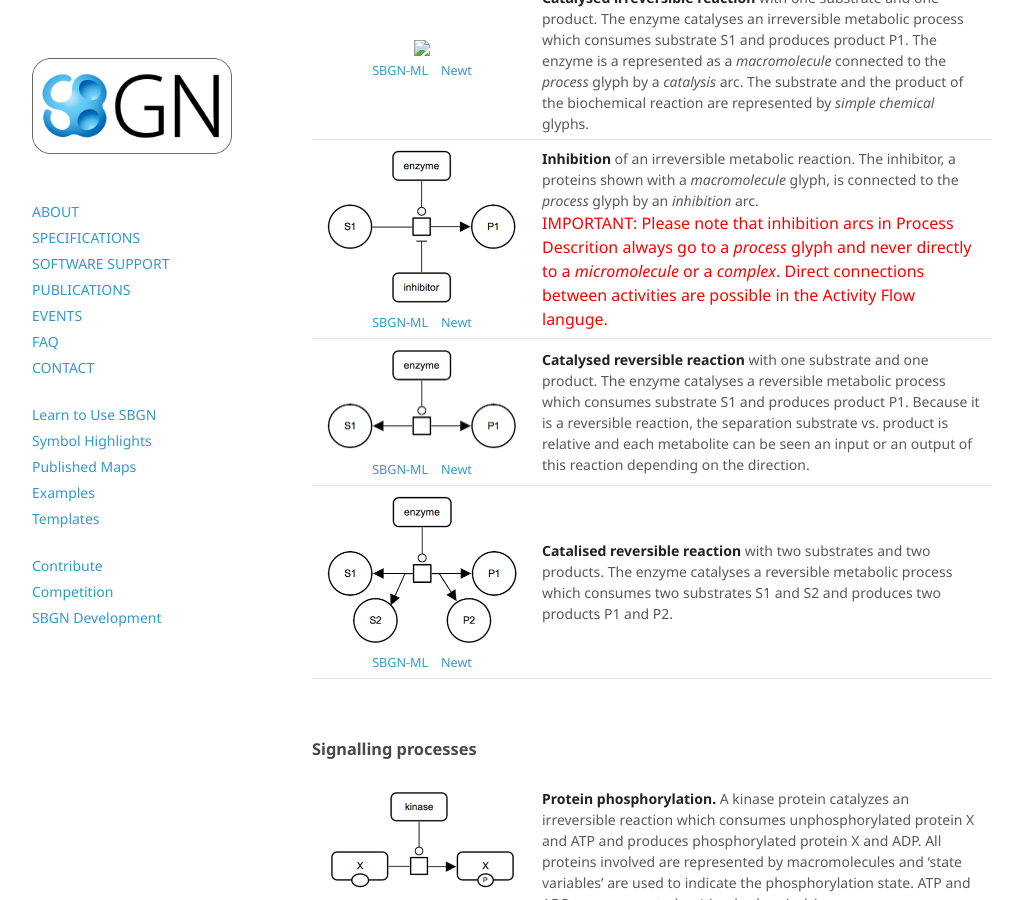
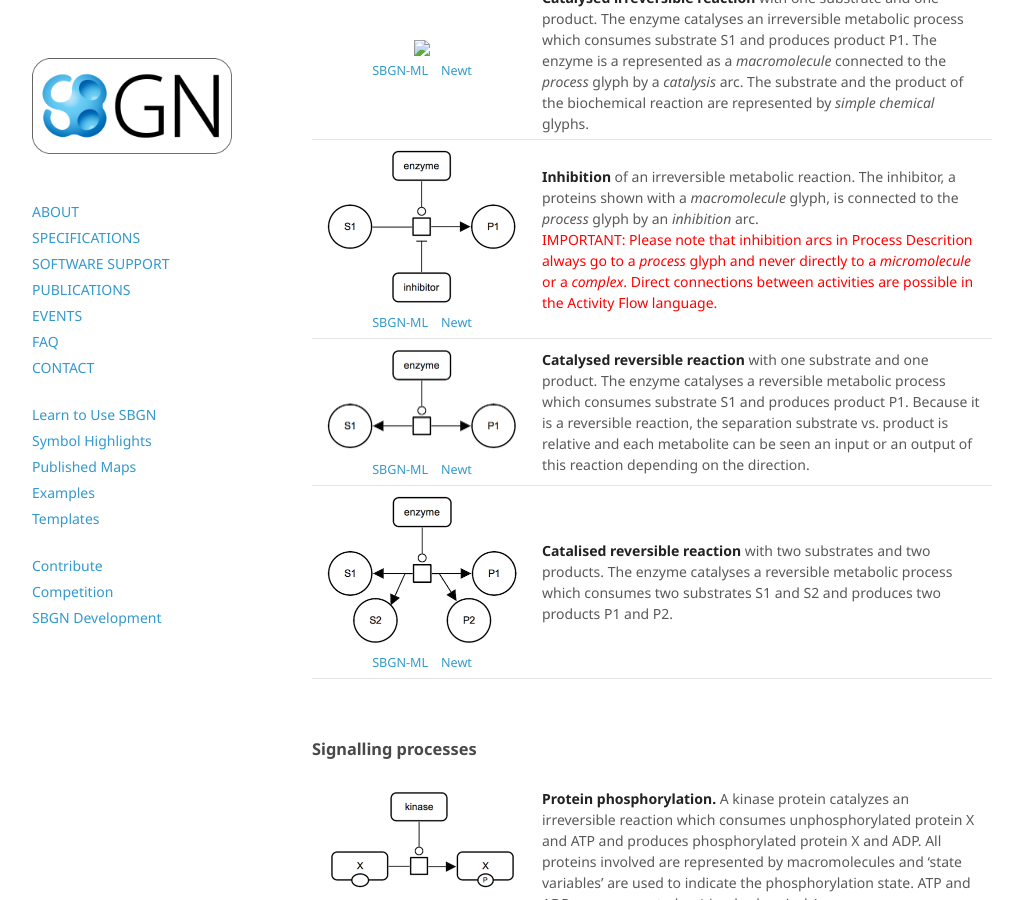
Before and after one commit to sbgn/sbgn, a Jekyll site: the page built from docs/sbgn_bricks.md, in a window 1280 px wide and 900 px high, scrolled down 637 px. Shown: the whole window, without its empty margins (128-1151 px from the left). Built offline with Jekyll 4.4.1, drawn with Linux system fonts in a browser that asks for light colours; nearby versions of some CDN libraries.

Commit message:
Update sbgn_bricks.md

```diff
--- a/docs/sbgn_bricks.md
+++ b/docs/sbgn_bricks.md
@@ -34,7 +34,7 @@ The example bricks are developed using <a href="https://immersive-analytics.info
           <a href="/sbgn/downloads/bricks/PD_inhibition.sbgn" target="_blank">SBGN-ML</a> &ensp;
           <a href="http://web.newteditor.org/?URL=http://sbgn.github.io/sbgn/downloads/bricks/PD_inhibition.sbgn" target="_blank">Newt</a></td>
       <td><strong>Inhibition</strong> of an irreversible metabolic reaction. The inhibitor, a proteins shown with a <i>macromolecule</i> glyph, is connected to the <i>process</i> glyph by an <i>inhibition</i> arc.<br />
-      <font size="3" color="red">IMPORTANT: Please note that inhibition arcs in Process Descrition always go to a <i>process</i> glyph and never directly to a <i>micromolecule</i> or a <i>complex</i>. Direct connections between activities are possible in the Activity Flow languge.</font></td>
+      <font color="red">IMPORTANT: Please note that inhibition arcs in Process Descrition always go to a <i>process</i> glyph and never directly to a <i>micromolecule</i> or a <i>complex</i>. Direct connections between activities are possible in the Activity Flow language.</font></td>
     </tr>
     <tr>
       <td style="width:200px; text-align:center; font-size:90%;"><img src="../sbgn/downloads/bricks/PD_catalysis_rev_1_1.png"/> <br />
```
